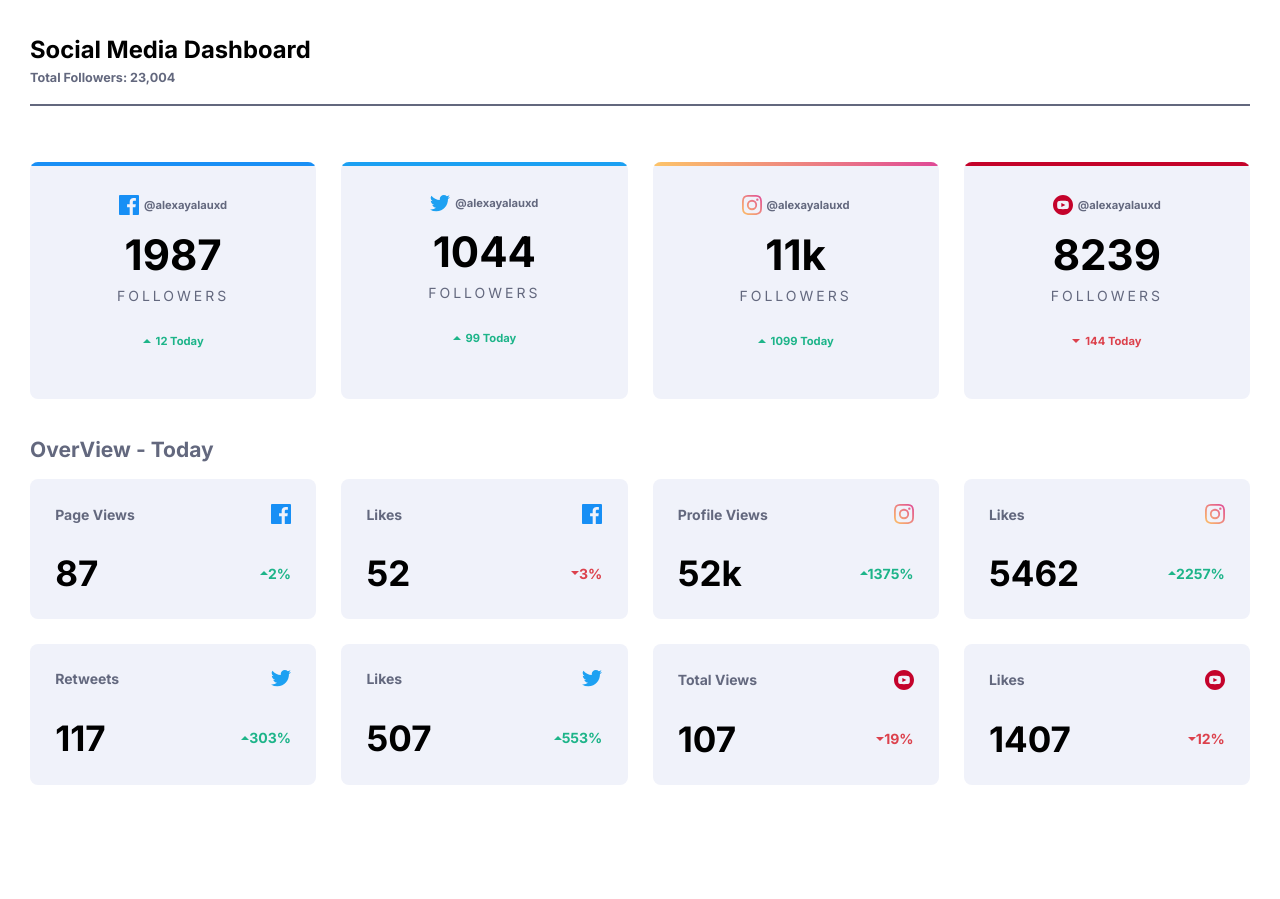
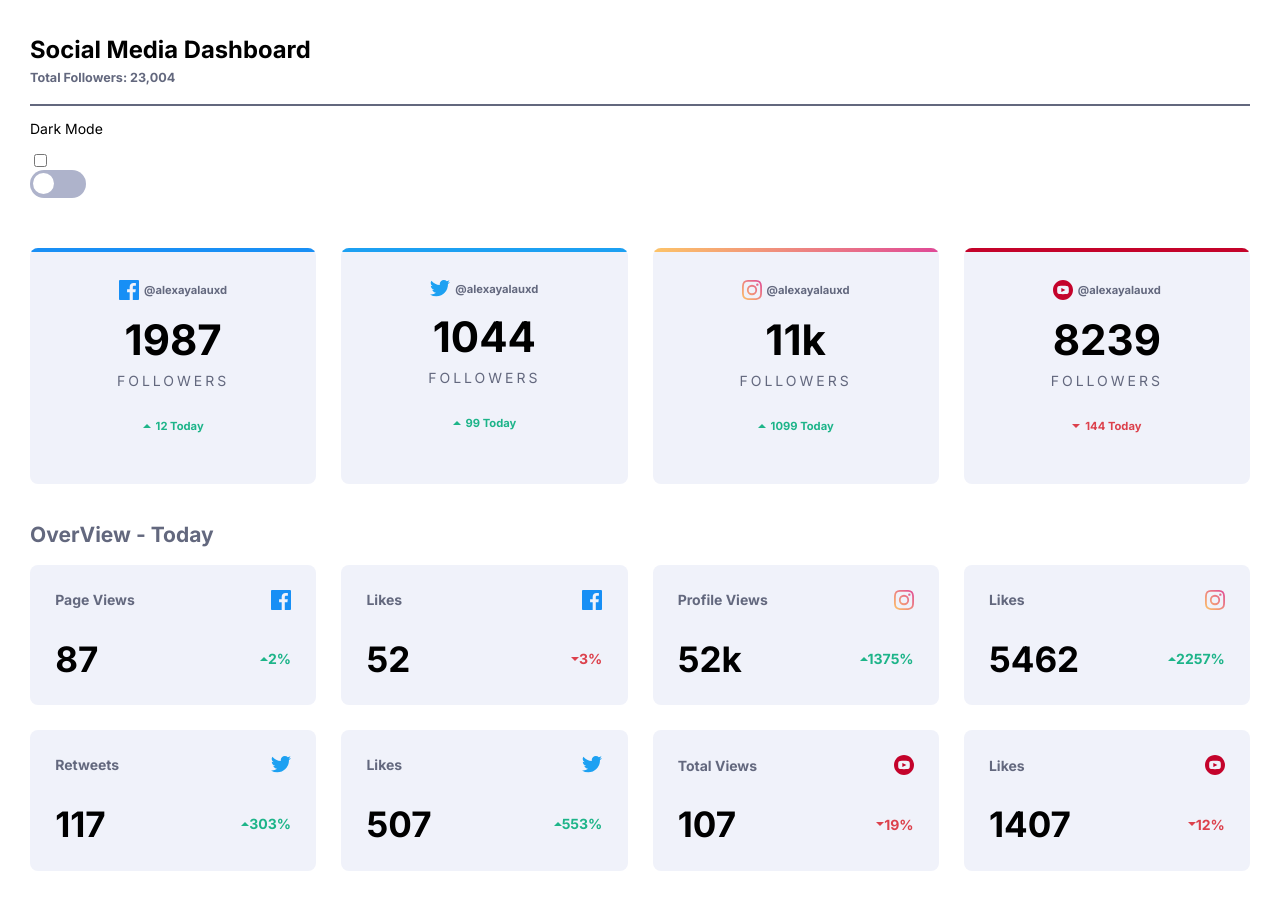
Before and after one commit to alexayalauxd/social-media-dashboard, a plain HTML site: page index.html in a window 1280 px wide. Before the commit the page ends 813 px from the top, so only its background shows below. Drawn offline with Linux system fonts and the light colour scheme.

Commit message:
header - switch

```diff
--- a/assets/styles/style.css
+++ b/assets/styles/style.css
@@ -60,6 +60,25 @@ header {
     font-weight: 600;
     border-bottom: 2px solid var(--Blue-Gray);
     padding-bottom: 1.5em;
+}
+.switch {
+    display: block;
+    height: 2em;
+    width: 4em;
+    border-radius: 1.2em;
+    background-color: var(--Toggle-Gray);
+    padding: .2em;
+    box-sizing: border-box;
+    cursor: pointer;
+    user-select: none;
+}
+.switch:before {
+    content: "";
+    display: block;
+    background-color: var(--White);
+    width: 1.5em;
+    height: 1.5em;
+    border-radius: 1.5em;
 }
 
 /*----- ----- ----- ----- ----- -----
--- a/index.html
+++ b/index.html
@@ -22,6 +22,11 @@
     <div class="wrapper">
       <h1 class="header__title">Social Media Dashboard</h1>
       <p class="header__p">Total Followers: 23,004</p>
+      <div class="dark">
+        <p class="dark__title">Dark Mode</p>
+        <input type="checkbox" id="checkbox">
+        <label class="switch" for="checkbox"></label>
+      </div>
     </div>
   </header>
 
```
